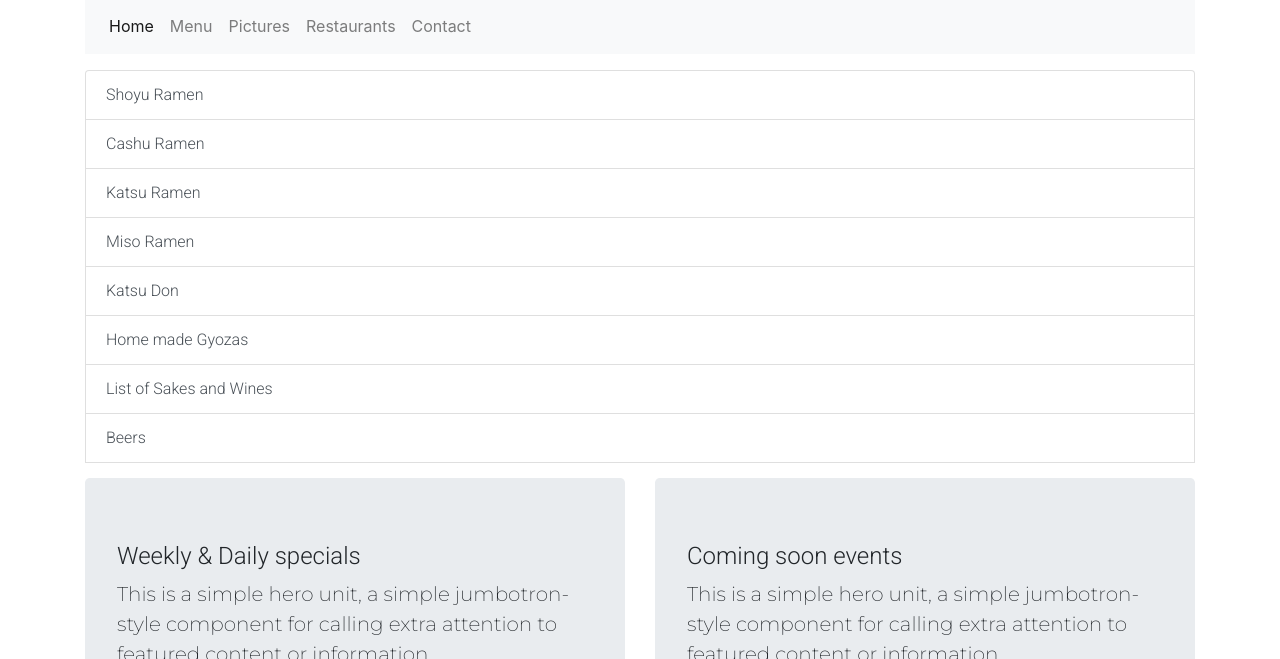
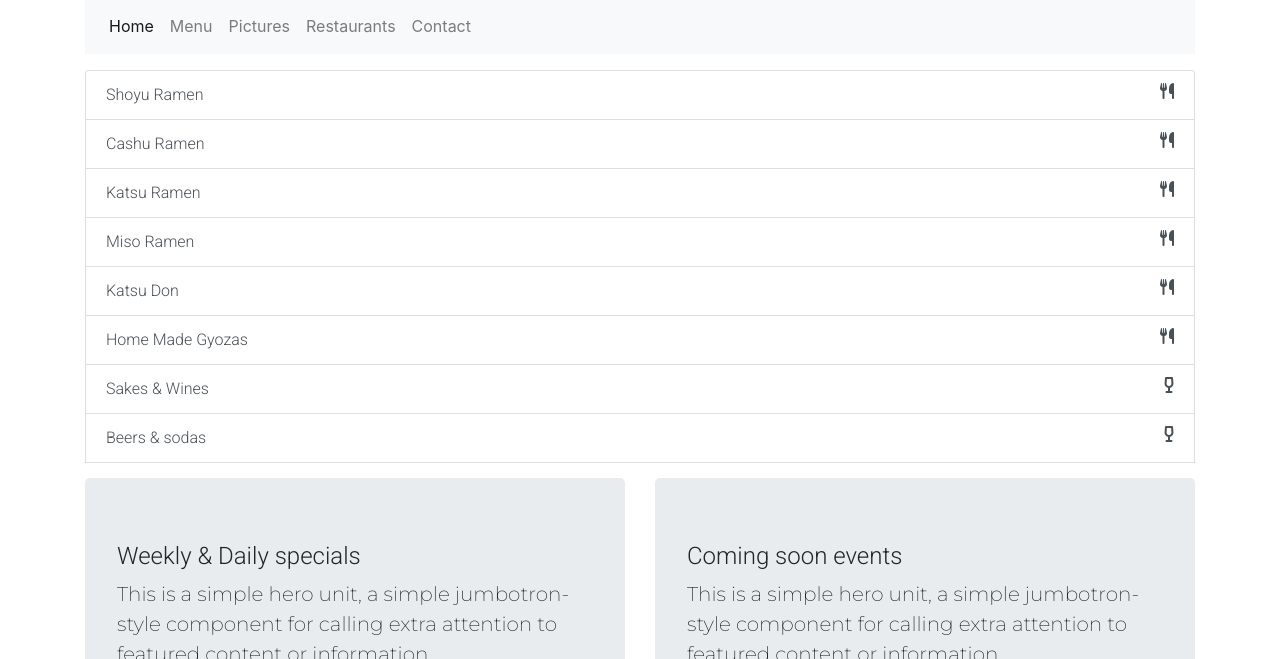
Before and after one commit to artedsolis/restaurant-css-framework, a plain HTML site: page menu.html in a window 1280 px wide. Shown: the part 141-800 px from the top of the page. Drawn offline with nearby package versions, Linux system fonts and the light colour scheme.

Commit message:
using awesome fonts inside collapse menu's

```diff
--- a/assets/scss/style.scss
+++ b/assets/scss/style.scss
@@ -36,6 +36,11 @@ nav {
 .list-group {
   margin-bottom: $main-spacing;
   font-family: $main-font;
+
+  .icon {
+    display: flex;
+    justify-content: space-between;
+  }
 }
 
 form {
--- a/menu.html
+++ b/menu.html
@@ -7,6 +7,7 @@
   <link rel="stylesheet" href="https://stackpath.bootstrapcdn.com/bootstrap/4.3.1/css/bootstrap.min.css" integrity="sha384-ggOyR0iXCbMQv3Xipma34MD+dH/1fQ784/j6cY/iJTQUOhcWr7x9JvoRxT2MZw1T" crossorigin="anonymous">
   <link href="https://fonts.googleapis.com/css?family=Montserrat:200|Roboto:300&display=swap" rel="stylesheet">
   <link rel="stylesheet" href="assets/css/style.css">
+  <script src="https://kit.fontawesome.com/e4fbd311ca.js"></script>
   <title>Yamato's Menu</title>
 </head>
 
@@ -66,7 +67,10 @@
 
     <div class="list-group">
       <button type="button" class="list-group-item list-group-item-action" data-toggle="collapse" data-target="#menu1">
-        Shoyu Ramen
+        <div class="icon">
+          Shoyu Ramen
+          <i class="fas fa-utensils"></i>
+        </div>
       </button>
       <div id="menu1" class="collapse">
         <div class="row justify-content-center" style="padding-top: 1em">
@@ -84,7 +88,10 @@
       </div>
       <!--hasta aqui -->
       <button type="button" class="list-group-item list-group-item-action" data-toggle="collapse" data-target="#menu2">
-        Cashu Ramen
+        <div class="icon">
+          Cashu Ramen
+          <i class="fas fa-utensils"></i>
+        </div>
       </button>
       <div id="menu2" class="collapse">
         <div class="row justify-content-center" style="padding-top: 1em">
@@ -102,7 +109,10 @@
       </div>
 
       <button type="button" class="list-group-item list-group-item-action" data-toggle="collapse" data-target="#menu3">
-        Katsu Ramen
+        <div class="icon">
+          Katsu Ramen
+          <i class="fas fa-utensils"></i>
+        </div>
       </button>
       <div id="menu3" class="collapse">
         <div class="row justify-content-center" style="padding-top: 1em">
@@ -120,7 +130,10 @@
       </div>
 
       <button type="button" class="list-group-item list-group-item-action" data-toggle="collapse" data-target="#menu4">
-        Miso Ramen
+        <div class="icon">
+          Miso Ramen
+          <i class="fas fa-utensils"></i>
+        </div>
       </button>
       <div id="menu4" class="collapse">
         <div class="row justify-content-center" style="padding-top: 1em">
@@ -138,7 +151,10 @@
       </div>
 
       <button type="button" class="list-group-item list-group-item-action" data-toggle="collapse" data-target="#menu5">
-        Katsu Don
+        <div class="icon">
+          Katsu Don
+          <i class="fas fa-utensils"></i>
+        </div>
       </button>
       <div id="menu5" class="collapse">
         <div class="row justify-content-center" style="padding-top: 1em">
@@ -156,7 +172,10 @@
       </div>
 
       <button type="button" class="list-group-item list-group-item-action" data-toggle="collapse" data-target="#menu6">
-        Home made Gyozas
+        <div class="icon">
+          Home Made Gyozas
+          <i class="fas fa-utensils"></i>
+        </div>
       </button>
       <div id="menu6" class="collapse">
         <div class="row justify-content-center" style="padding-top: 1em">
@@ -174,7 +193,10 @@
       </div>
 
       <button type="button" class="list-group-item list-group-item-action" data-toggle="collapse" data-target="#menu7">
-        List of Sakes and Wines
+        <div class="icon">
+          Sakes & Wines
+          <i class="fas fa-wine-glass-alt"></i>
+        </div>
       </button>
       <div id="menu7" class="collapse">
         <div class="row justify-content-center" style="padding-top: 1em">
@@ -192,7 +214,10 @@
       </div>
 
       <button type="button" class="list-group-item list-group-item-action" data-toggle="collapse" data-target="#menu8">
-        Beers
+        <div class="icon">
+          Beers & sodas
+          <i class="fas fa-wine-glass-alt"></i>
+        </div>
       </button>
       <div id="menu8" class="collapse">
         <div class="row justify-content-center" style="padding-top: 1em">
```
Also changed, not shown: restaurant.html (+2 -0 lines), assets/css/style.css, 1 other file.
